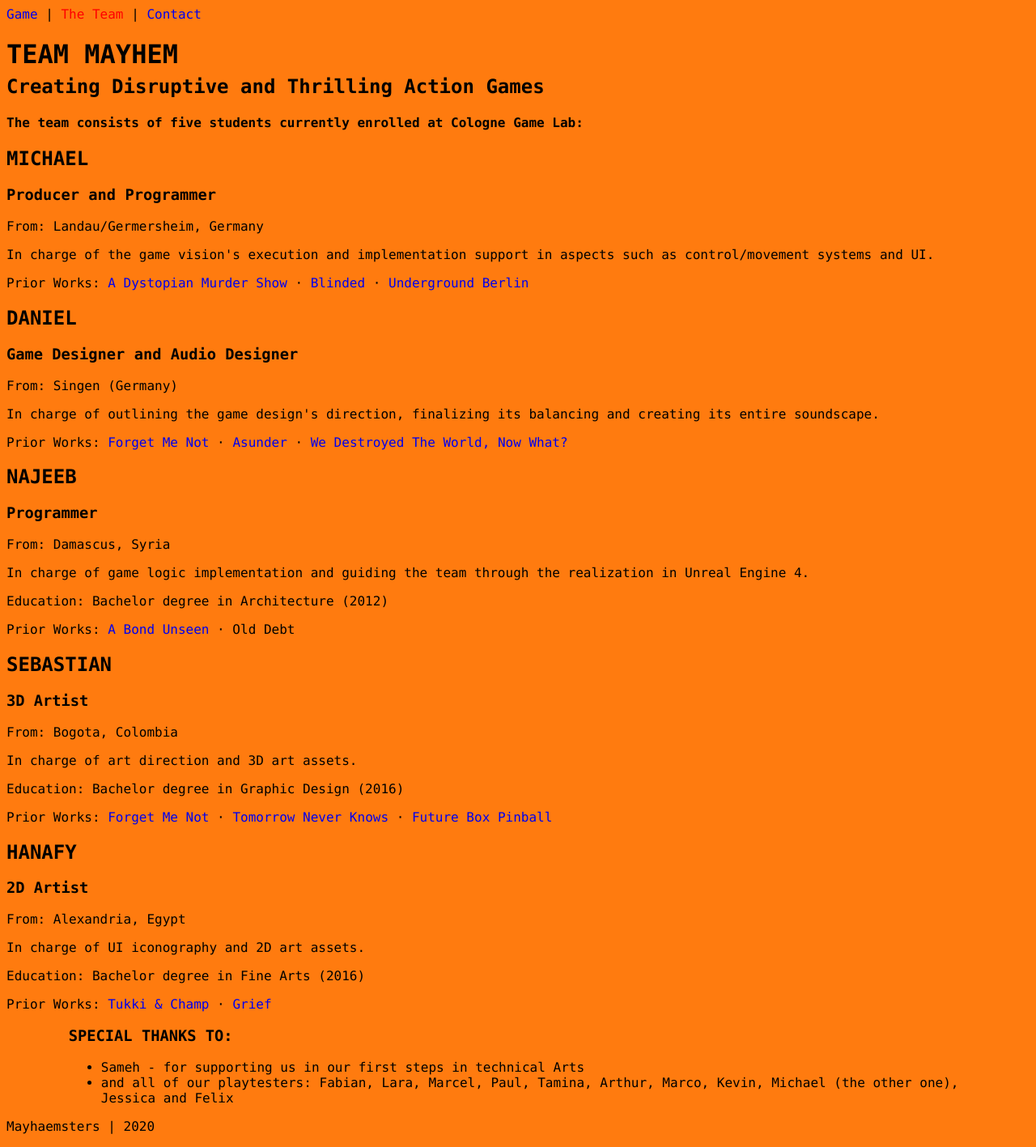
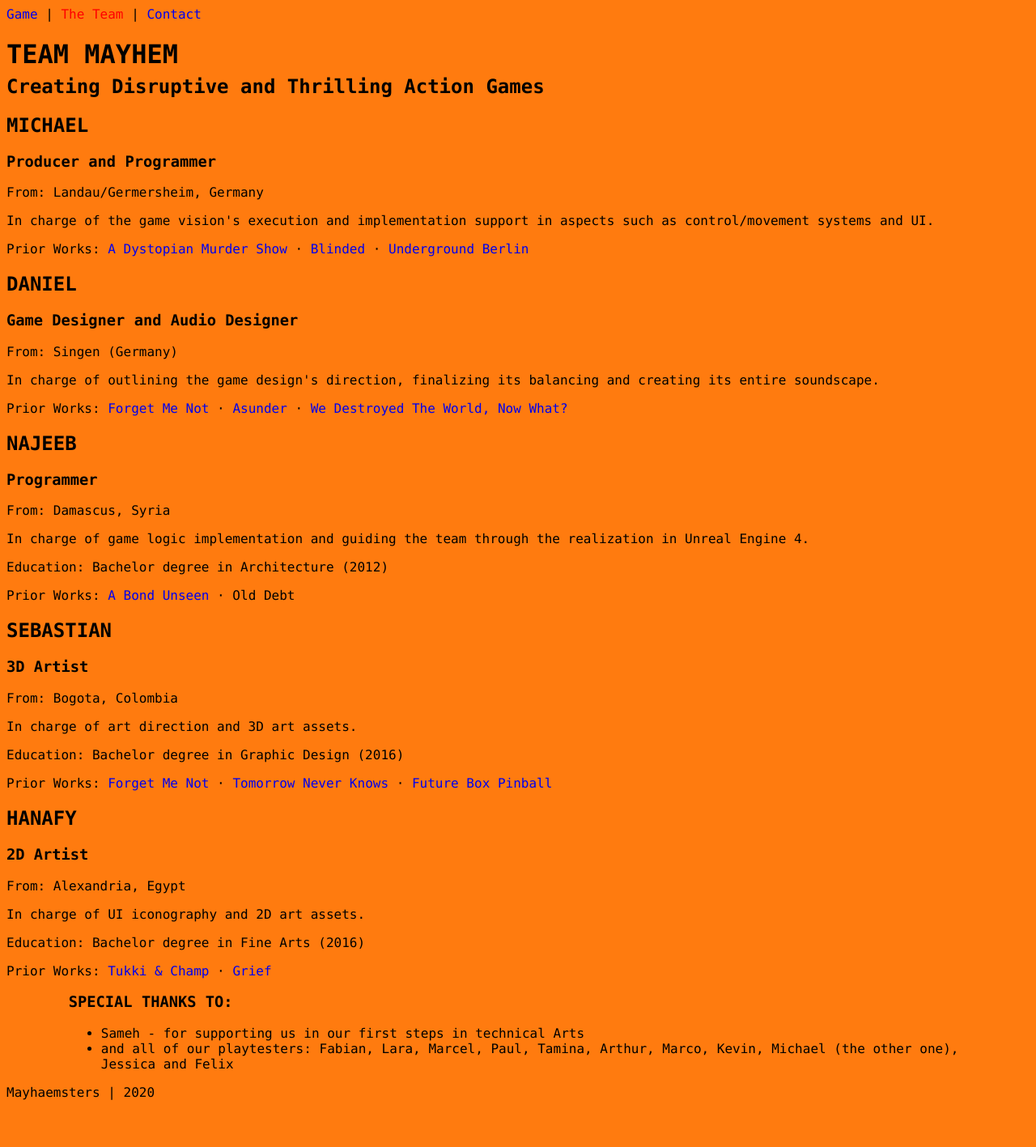
Before and after one commit to m-gebhart/mayhaemsters.github.io, a Jekyll site: the page docs/team.html, which Jekyll copies as it is, in a window 1280 px wide. Shown: the whole page at 81% size. Built offline with Jekyll 4.4.1, drawn with Linux system fonts in a browser that asks for light colours; after the commit the page ends 1375 px from its top, so only the background shows below that.

Commit message:
Updated team.html

```diff
--- a/docs/team.html
+++ b/docs/team.html
@@ -15,7 +15,6 @@
 
     <h1 class="title">TEAM MAYHEM</h1>
     <h2 class="team-mayhem" style="margin-top:-15px">Creating Disruptive and Thrilling Action Games</h2>
-    <h4>The team consists of five students currently enrolled at Cologne Game Lab:</h4>
     <div class="profile text-box">
         <h2>MICHAEL</h2>
         <h3>Producer and Programmer</h3>
```
